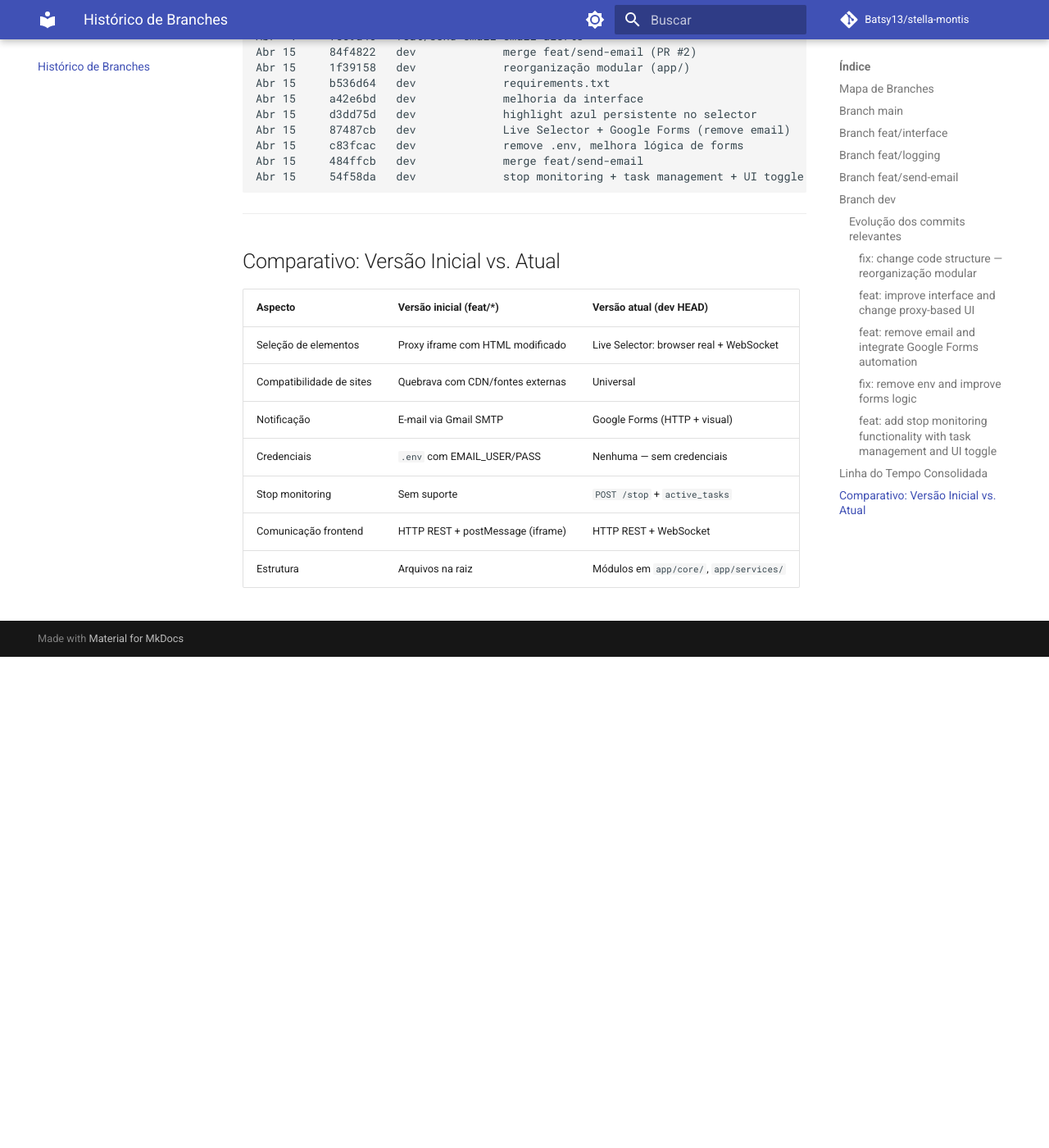
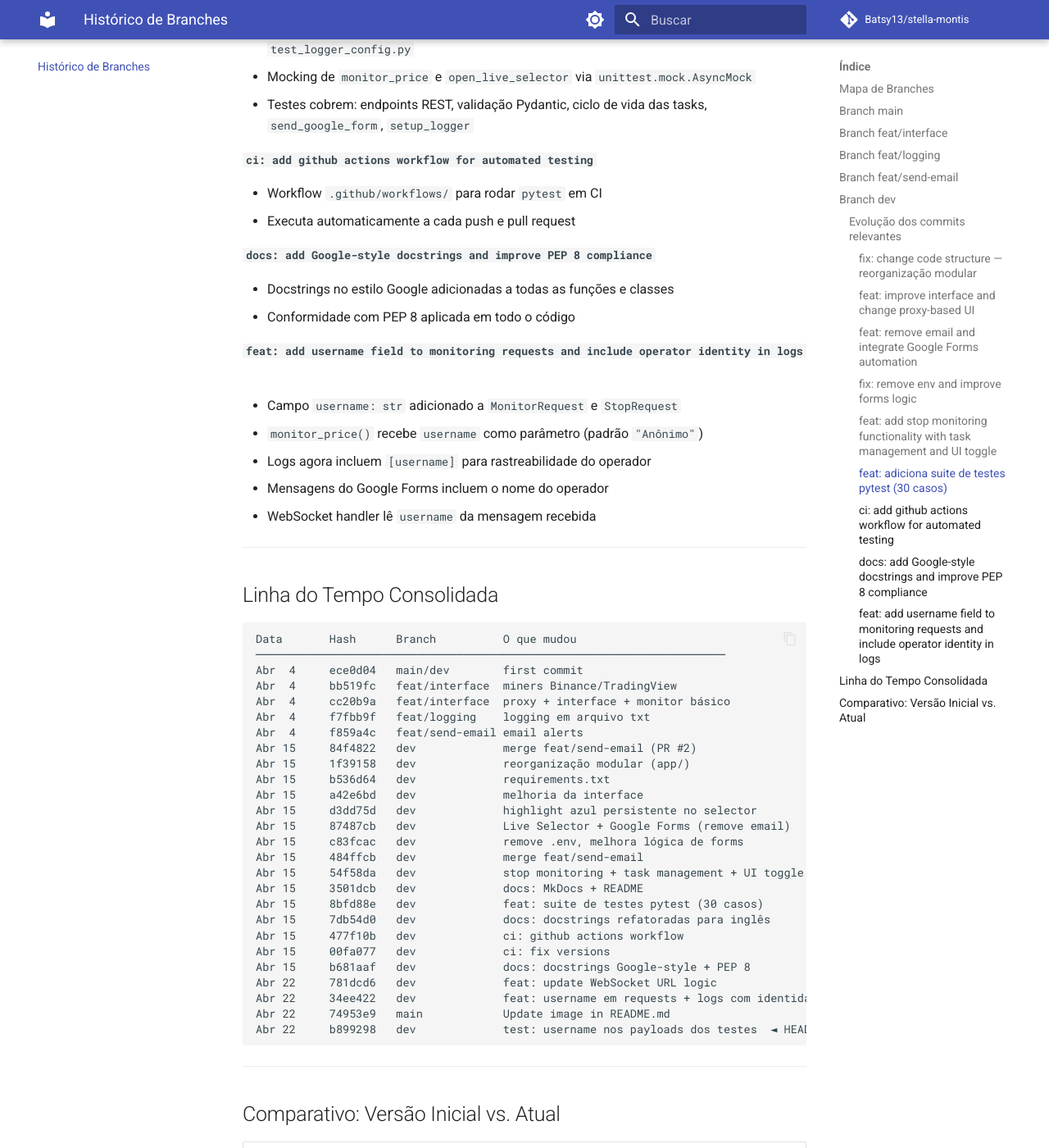
Before and after one commit to Batsy13/stella-montis, an MkDocs documentation site: the page built from docs/branches.md, in a window 1280 px wide and 1400 px high, scrolled down 3371 px. Shown: the whole window at 82% size. Built offline with MkDocs 1.6.1 and Material for MkDocs 9.7.7, drawn with Linux system fonts in a browser that asks for light colours; comment, search, counter and statistics services are not loaded; before the commit the page ends 4172 px from its top, so only the background shows below that; some of the changed text lies outside the part shown.

Commit message:
docs: update documentation with username field, tests module and recent commits

````diff
--- a/docs/branches.md
+++ b/docs/branches.md
@@ -31,7 +31,16 @@ main ─────────────────────────
                feat: remove email and integrate Google Forms automation
                fix: remove env and improve forms logic
                Merge branch 'feat/send-email' into dev
-               feat: add stop monitoring functionality + task management + UI toggle  ◄ HEAD
+               feat: add stop monitoring functionality + task management + UI toggle
+               docs: add MkDocs documentation and update README
+               feat: adiciona suite de testes pytest (30 casos)
+               docs: refactor docstrings to english
+               ci: add github actions workflow for automated testing
+               ci: fix versions
+               docs: add Google-style docstrings and improve PEP 8 compliance
+               feat: update WebSocket URL logic
+               feat: add username field to monitoring requests and include operator identity in logs
+               test: add username field to API request payloads  ◄ HEAD
 ```
 
 ---
@@ -134,6 +143,30 @@ Substituiu o serviço de e-mail pelo **Google Forms**:
 - Frontend: botão "Interromper Protocolo" com toggle start/stop
 - Permite encerrar monitoramento sem reiniciar a aplicação
 
+#### `feat: adiciona suite de testes pytest (30 casos)`
+
+- Criação de `app/tests/` com `conftest.py`, `test_main.py`, `test_monitor_service.py`, `test_logger_config.py`
+- Mocking de `monitor_price` e `open_live_selector` via `unittest.mock.AsyncMock`
+- Testes cobrem: endpoints REST, validação Pydantic, ciclo de vida das tasks, `send_google_form`, `setup_logger`
+
+#### `ci: add github actions workflow for automated testing`
+
+- Workflow `.github/workflows/` para rodar `pytest` em CI
+- Executa automaticamente a cada push e pull request
+
+#### `docs: add Google-style docstrings and improve PEP 8 compliance`
+
+- Docstrings no estilo Google adicionadas a todas as funções e classes
+- Conformidade com PEP 8 aplicada em todo o código
+
+#### `feat: add username field to monitoring requests and include operator identity in logs`
+
+- Campo `username: str` adicionado a `MonitorRequest` e `StopRequest`
+- `monitor_price()` recebe `username` como parâmetro (padrão `"Anônimo"`)
+- Logs agora incluem `[username]` para rastreabilidade do operador
+- Mensagens do Google Forms incluem o nome do operador
+- WebSocket handler lê `username` da mensagem recebida
+
 ---
 
 ## Linha do Tempo Consolidada
@@ -154,7 +187,17 @@ Abr 15     d3dd75d   dev             highlight azul persistente no selector
 Abr 15     87487cb   dev             Live Selector + Google Forms (remove email)
 Abr 15     c83fcac   dev             remove .env, melhora lógica de forms
 Abr 15     484ffcb   dev             merge feat/send-email
-Abr 15     54f58da   dev             stop monitoring + task management + UI toggle  ◄ HEAD
+Abr 15     54f58da   dev             stop monitoring + task management + UI toggle
+Abr 15     3501dcb   dev             docs: MkDocs + README
+Abr 15     8bfd88e   dev             feat: suite de testes pytest (30 casos)
+Abr 15     7db54d0   dev             docs: docstrings refatoradas para inglês
+Abr 15     477f10b   dev             ci: github actions workflow
+Abr 15     00fa077   dev             ci: fix versions
+Abr 15     b681aaf   dev             docs: docstrings Google-style + PEP 8
+Abr 22     781dcd6   dev             feat: update WebSocket URL logic
+Abr 22     34ee422   dev             feat: username em requests + logs com identidade do operador
+Abr 22     74953e9   main            Update image in README.md
+Abr 22     b899298   dev             test: username nos payloads dos testes  ◄ HEAD
 ```
 
 ---
@@ -170,3 +213,6 @@ Abr 15     54f58da   dev             stop monitoring + task management + UI togg
 | Stop monitoring | Sem suporte | `POST /stop` + `active_tasks` |
 | Comunicação frontend | HTTP REST + postMessage (iframe) | HTTP REST + WebSocket |
 | Estrutura | Arquivos na raiz | Módulos em `app/core/`, `app/services/` |
+| Rastreabilidade | Sem identificação de operador | Campo `username` em todos os requests e logs |
+| Testes | Sem cobertura | Suite pytest com 30 casos (unit + integração) |
+| CI | Sem pipeline | GitHub Actions: pytest automático em cada push/PR |
--- a/mkdocs.yml
+++ b/mkdocs.yml
@@ -51,5 +51,6 @@ nav:
     - selector_service.py: modulos/selector_service.md
     - logger_config.py: modulos/logger_config.md
     - Interface Web: modulos/interface.md
+    - Testes: modulos/tests.md
   - Análise Big O: big-o.md
   - Histórico de Branches: branches.md
````
Also changed, not shown: docs/modulos/index.md (+1 -0 lines), docs/modulos/main.md (+8 -4 lines), docs/modulos/monitor_service.md (+5 -3 lines), docs/modulos/tests.md (added, +146 -0 lines).
